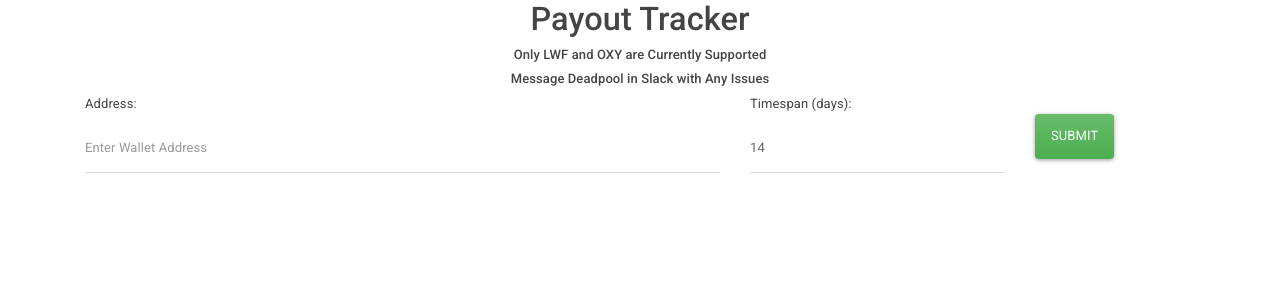
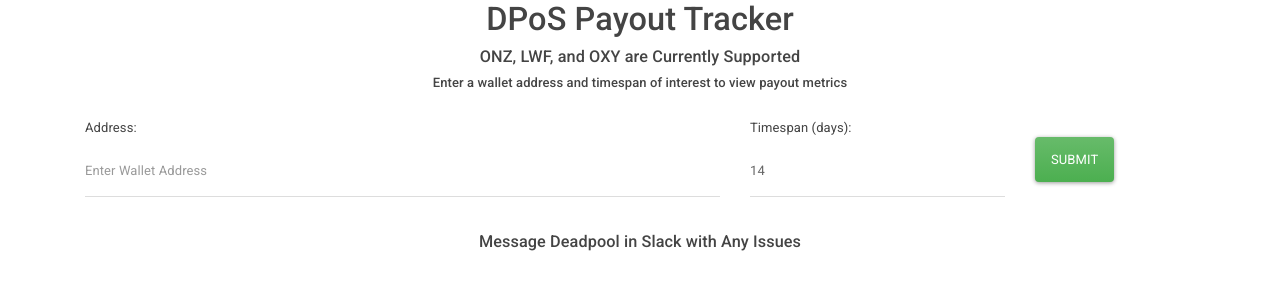
Before and after one commit to DEADP0OL/DPOS-Payout-Tracker, a Flask app: page / in a window 1280 px wide. Shown: the top 300 px of the page. Run offline with Flask 2, Linux system fonts and the light colour scheme.

Commit message:
Update form.html

```diff
--- a/templates/form.html
+++ b/templates/form.html
@@ -1,15 +1,17 @@
 <html>
     <head>
         <title>Payout Tracker</title>
+        <link rel="icon" href="static/deadpool.png">
         <link href="https://bootswatch.com/4/materia/bootstrap.min.css" rel="stylesheet">
         <meta name="viewport" content = "width=device-width, initial-scale=1.0">
     </head>
     <body>
         <div class="container">
             <div align="center">
-                <h1>Payout Tracker</h1>
-                <h6>Only LWF and OXY are Currently Supported</h6>
-                <h6>Message Deadpool in Slack with Any Issues</h6>
+                <h1>DPoS Payout Tracker</h1>
+                <h5>ONZ, LWF, and OXY are Currently Supported</h5>
+                <h6>Enter a wallet address and timespan of interest to view payout metrics</h6>
+                <br>
             </div>
             <form  action="" method="post" role="form">
                 {{ form.csrf }}
@@ -32,7 +34,8 @@
             </form>
         </div>
         <br>
-        <div class="container">
+        <div class="container" align="center">
+            <h5>Message Deadpool in Slack with Any Issues</h5>
             {% with messages = get_flashed_messages(with_categories=true) %}
                 {% if messages %}
                     {% for message in messages %}
```
